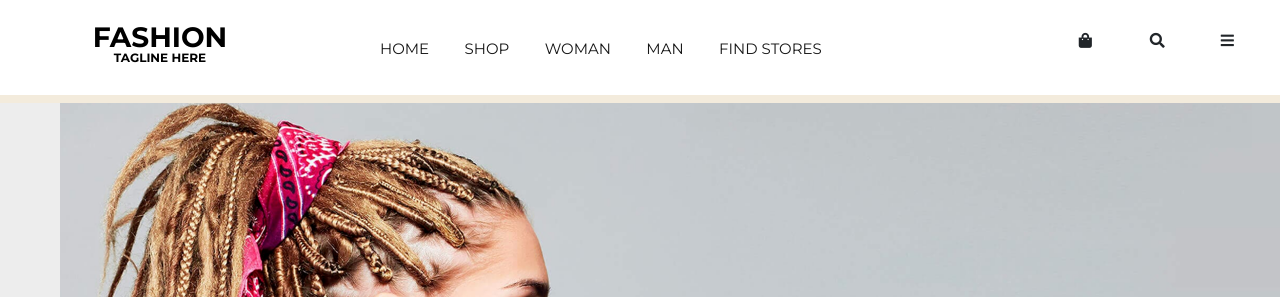
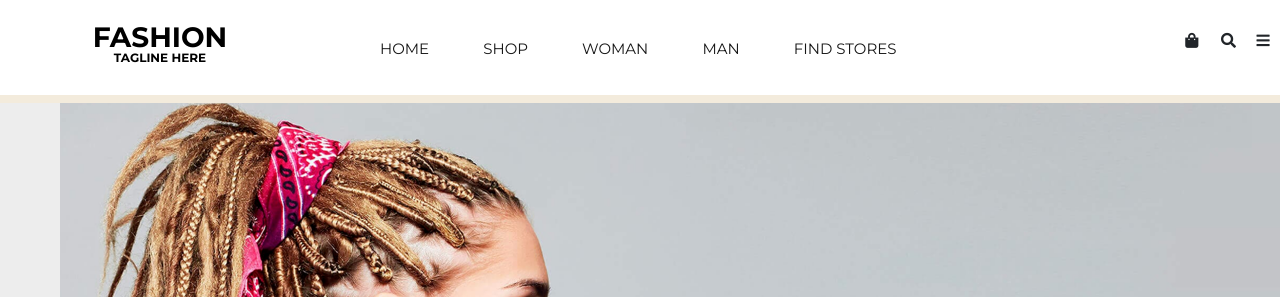
Before and after one commit to andrey-dev-pixel/VS_Code, a plain HTML site: page index.html in a window 1280 px wide. Shown: the top 297 px of the page. Drawn offline with nearby package versions, Linux system fonts and the light colour scheme.

Commit message:
modify bootstrap

```diff
--- a/index.html
+++ b/index.html
@@ -43,7 +43,7 @@
                         </a>
                     </div>
                 </div>
-                <div class="col-7">
+                <div class="col-8">
                     <ul class="nav-menu d-flex">
                         <li class="nav-item">
                             <a href="#" class="nav-link">
@@ -72,7 +72,7 @@
                         </li>
                     </ul>
                 </div>
-                <div class="col-2">
+                <div class="col-1">
                     <div class="row">
                         <div class="col-4">
                             <i class="fas fa-shopping-bag"></i>
```
